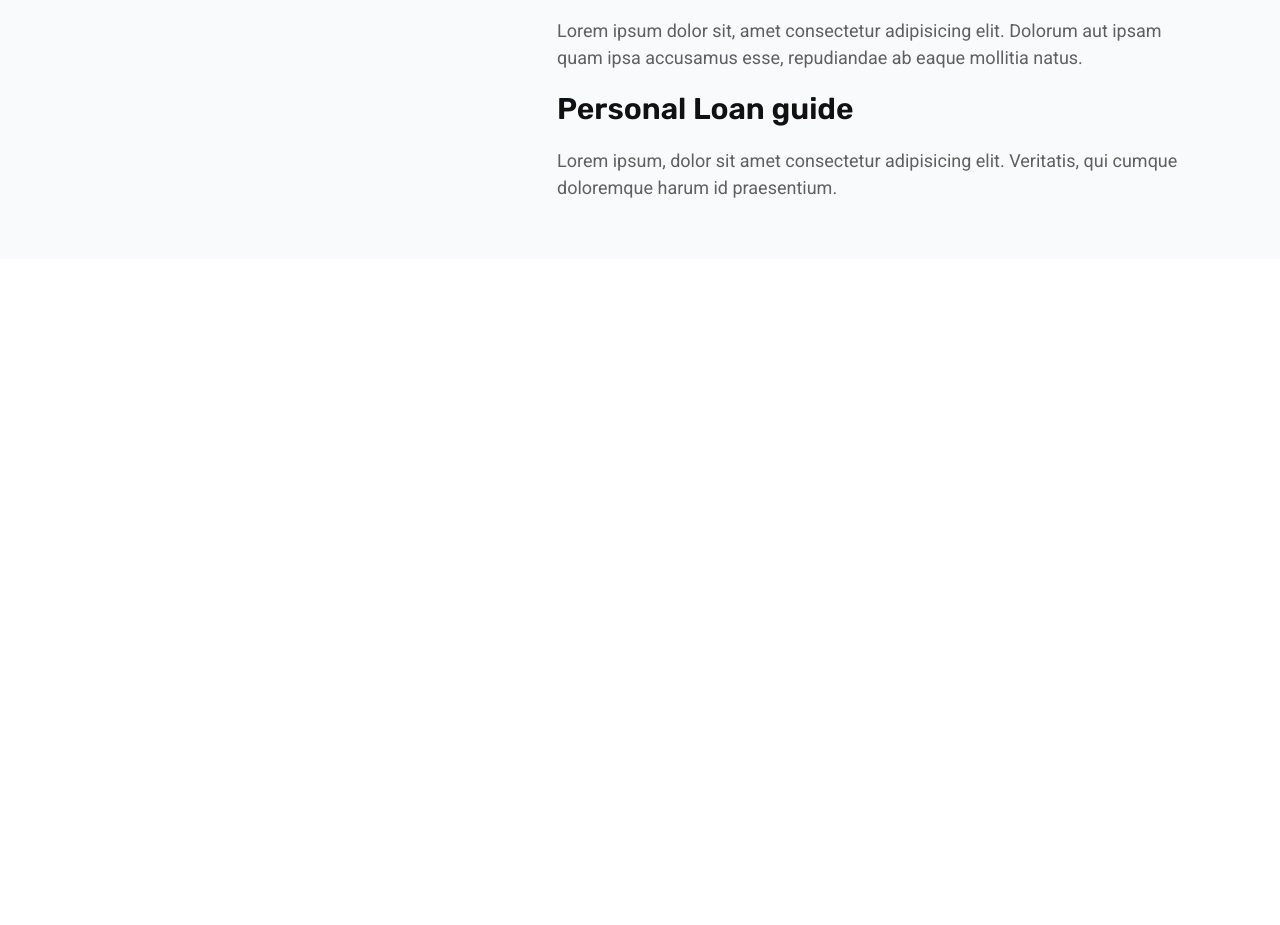
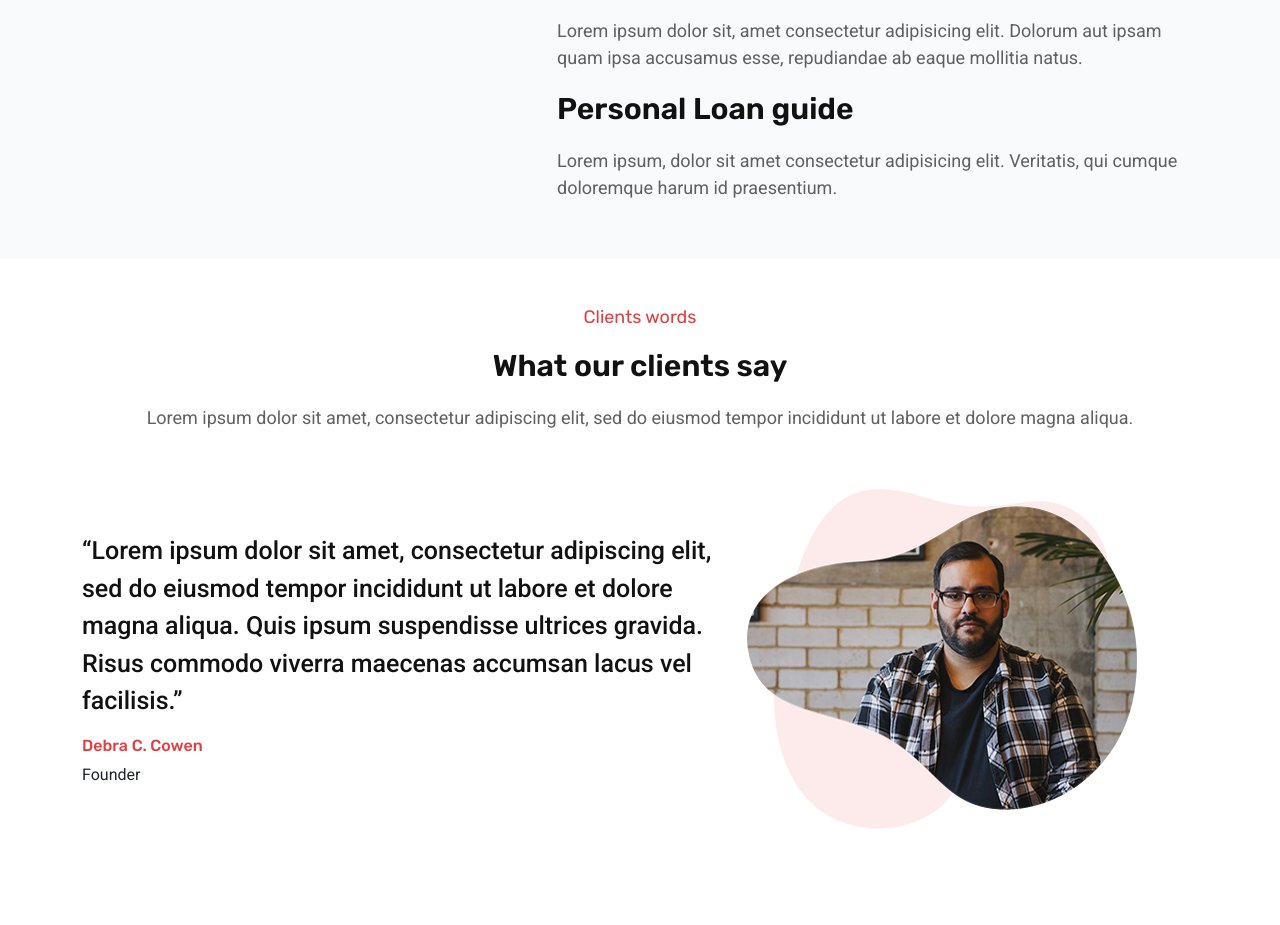
Before and after one commit to Nimala22/Finix, a plain HTML site: page index.html in a window 1280 px wide. Shown: the part 5535-6460 px from the top of the page. Before the commit the page ends 5794 px from the top, so only its background shows below. Drawn offline with nearby package versions, Linux system fonts and the light colour scheme.

Commit message:
client section completed -10th commit

```diff
--- a/index.html
+++ b/index.html
@@ -689,6 +689,30 @@
       </section>
       <!-- 2.8 services-section end -->
 
+      <!-- 2.9 client section start -->
+      <section id="client" class="py-5">
+        <div class="finix-text text-center">
+          <h6>Clients words</h6>
+          <h2>What our clients say</h2>
+          <p>Lorem ipsum dolor sit amet, consectetur adipiscing elit, sed do eiusmod tempor incididunt ut labore et dolore magna aliqua.</p>
+        </div>
+        <div class="container py-5 ">
+          <div class="row align-items-center">
+            <div class="col-lg-7">
+              <div class="client-section-text">
+                <p>“Lorem ipsum dolor sit amet, consectetur adipiscing elit, sed do eiusmod tempor incididunt ut labore et dolore magna aliqua. Quis ipsum suspendisse ultrices gravida. Risus commodo viverra maecenas accumsan lacus vel facilisis.”</p>
+                <h3>Debra C. Cowen</h3>
+                <span>Founder</span>
+              </div>
+            </div>
+            <div class="col-lg-5">
+              <img src="images/man.png" alt="">
+            </div>
+          </div>
+        </div>
+      </section>
+      <!-- 2.9 client section end -->
+
 
 
 
--- a/style.css
+++ b/style.css
@@ -618,3 +618,21 @@ ul.our-primary-menu li ul li a:hover{
 .services-tabs button:hover span i{
   color: #e73c3e;
 }
+
+/*
+=========================================
+    2.9 client section css
+=========================================
+*/
+#client .client-section-text p{
+  font-size: 25px;
+  font-weight: 500;
+  color: #111;
+  line-height: 1.5;
+}
+
+#client .client-section-text h3{
+  font-size: 16px;
+  color: #e73c3e;
+  font-family: 'Rubik', sans-serif;
+}
```
